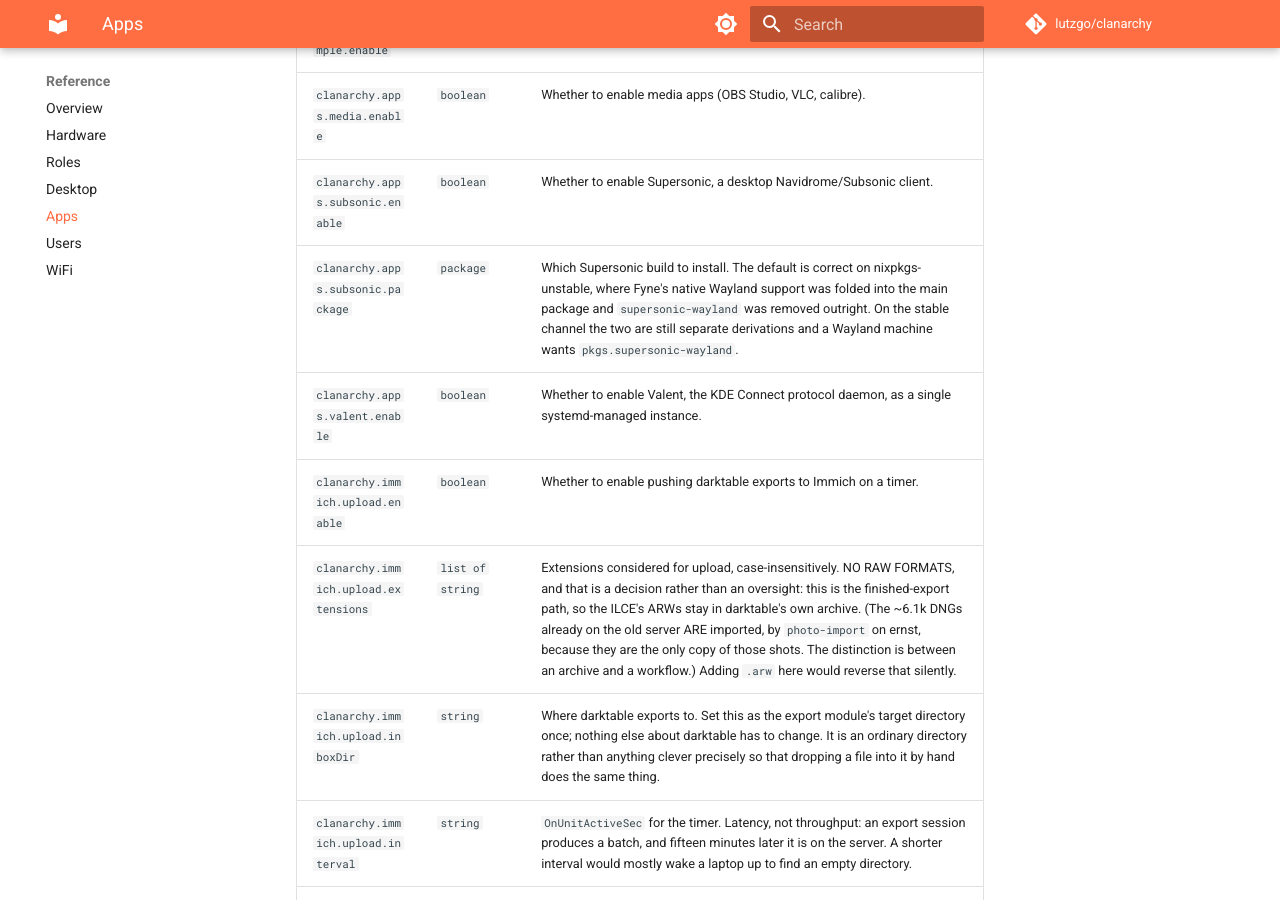
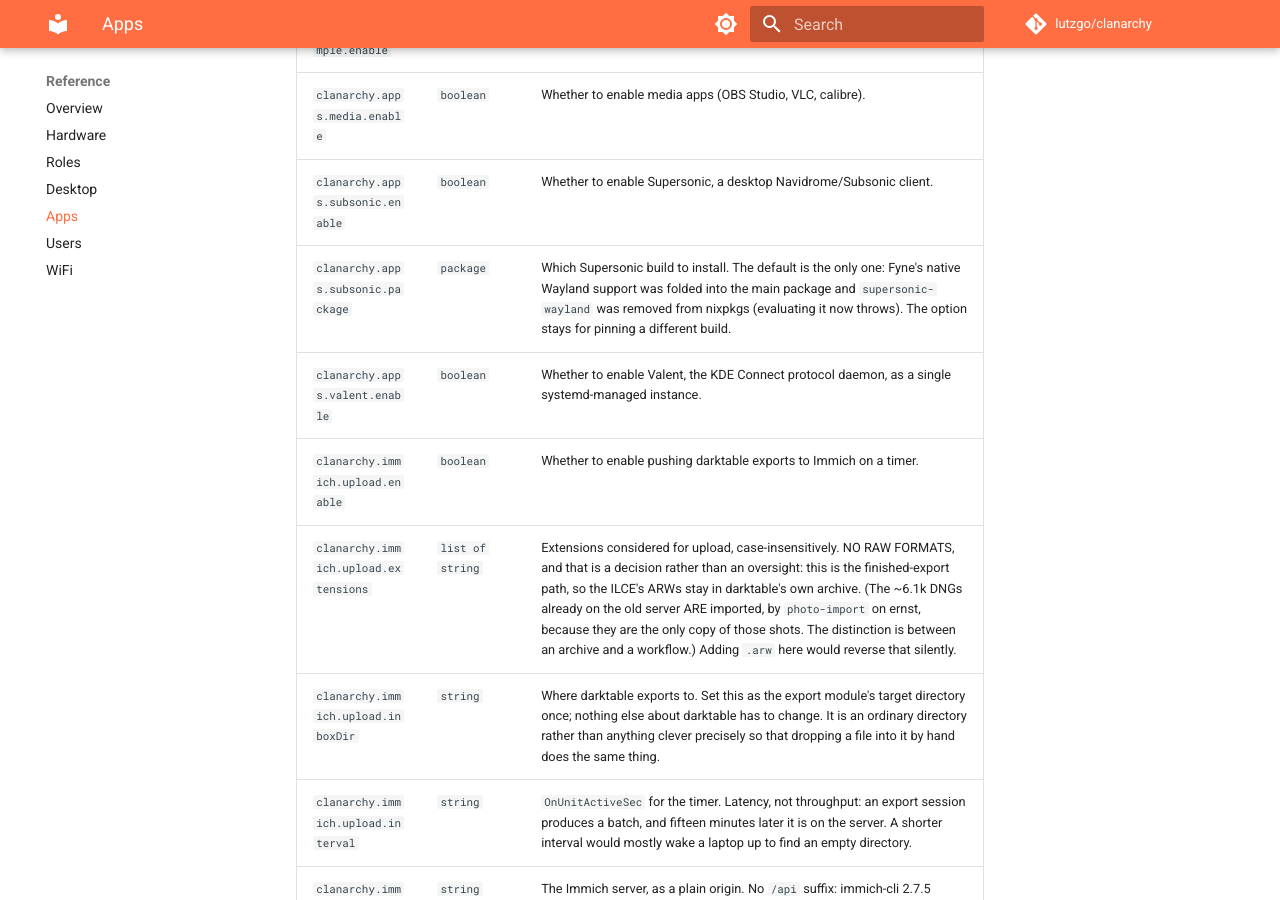
Before and after one commit to lutzgo/clanarchy, an MkDocs documentation site: the page built from docs/reference/apps.md, in a window 1280 px wide and 900 px high, scrolled down 1063 px. Built offline with MkDocs 1.6.1 and Material for MkDocs 9.7.7, drawn with Linux system fonts in a browser that asks for light colours; comment, search, counter and statistics services are not loaded.

Commit message:
docs: regenerate option reference

```diff
--- a/docs/reference/apps.md
+++ b/docs/reference/apps.md
@@ -17,7 +17,7 @@ Optional application bundles, and the per-machine service options that go with t
 | `clanarchy.apps.graphics.simple.enable` | `boolean` | Whether to enable image editing (GIMP, Inkscape, image viewer). |
 | `clanarchy.apps.media.enable` | `boolean` | Whether to enable media apps (OBS Studio, VLC, calibre). |
 | `clanarchy.apps.subsonic.enable` | `boolean` | Whether to enable Supersonic, a desktop Navidrome/Subsonic client. |
-| `clanarchy.apps.subsonic.package` | `package` | Which Supersonic build to install.  The default is correct on nixpkgs-unstable, where Fyne's native Wayland support was folded into the main package and `supersonic-wayland` was removed outright.  On the stable channel the two are still separate derivations and a Wayland machine wants `pkgs.supersonic-wayland`.  |
+| `clanarchy.apps.subsonic.package` | `package` | Which Supersonic build to install.  The default is the only one: Fyne's native Wayland support was folded into the main package and `supersonic-wayland` was removed from nixpkgs (evaluating it now throws).  The option stays for pinning a different build.  |
 | `clanarchy.apps.valent.enable` | `boolean` | Whether to enable Valent, the KDE Connect protocol daemon, as a single systemd-managed instance. |
 | `clanarchy.immich.upload.enable` | `boolean` | Whether to enable pushing darktable exports to Immich on a timer. |
 | `clanarchy.immich.upload.extensions` | `list of string` | Extensions considered for upload, case-insensitively.  NO RAW FORMATS, and that is a decision rather than an oversight: this is the finished-export path, so the ILCE's ARWs stay in darktable's own archive. (The ~6.1k DNGs already on the old server ARE imported, by `photo-import` on ernst, because they are the only copy of those shots. The distinction is between an archive and a workflow.) Adding `.arw` here would reverse that silently.  |
```
Also changed, not shown: docs/reference/roles.md (+1 -1 lines).
